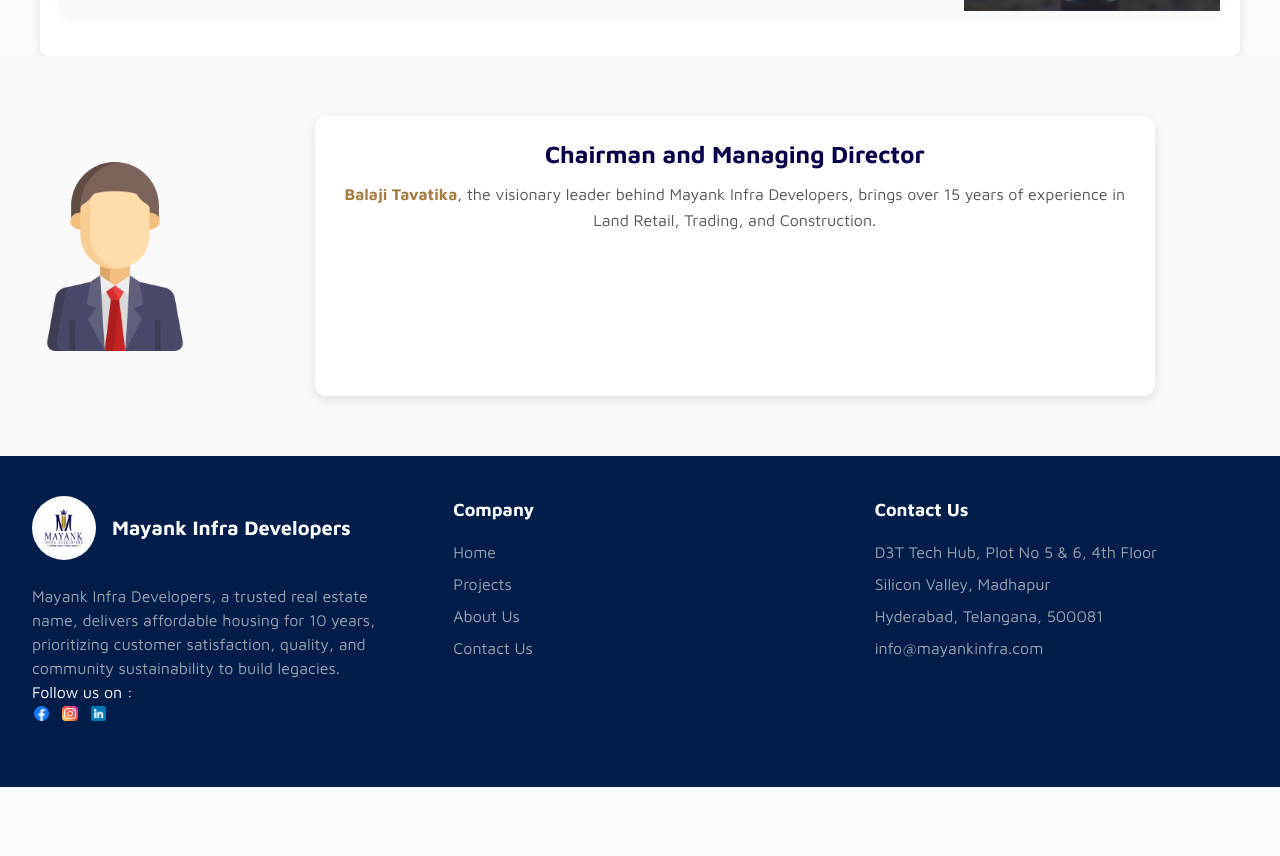
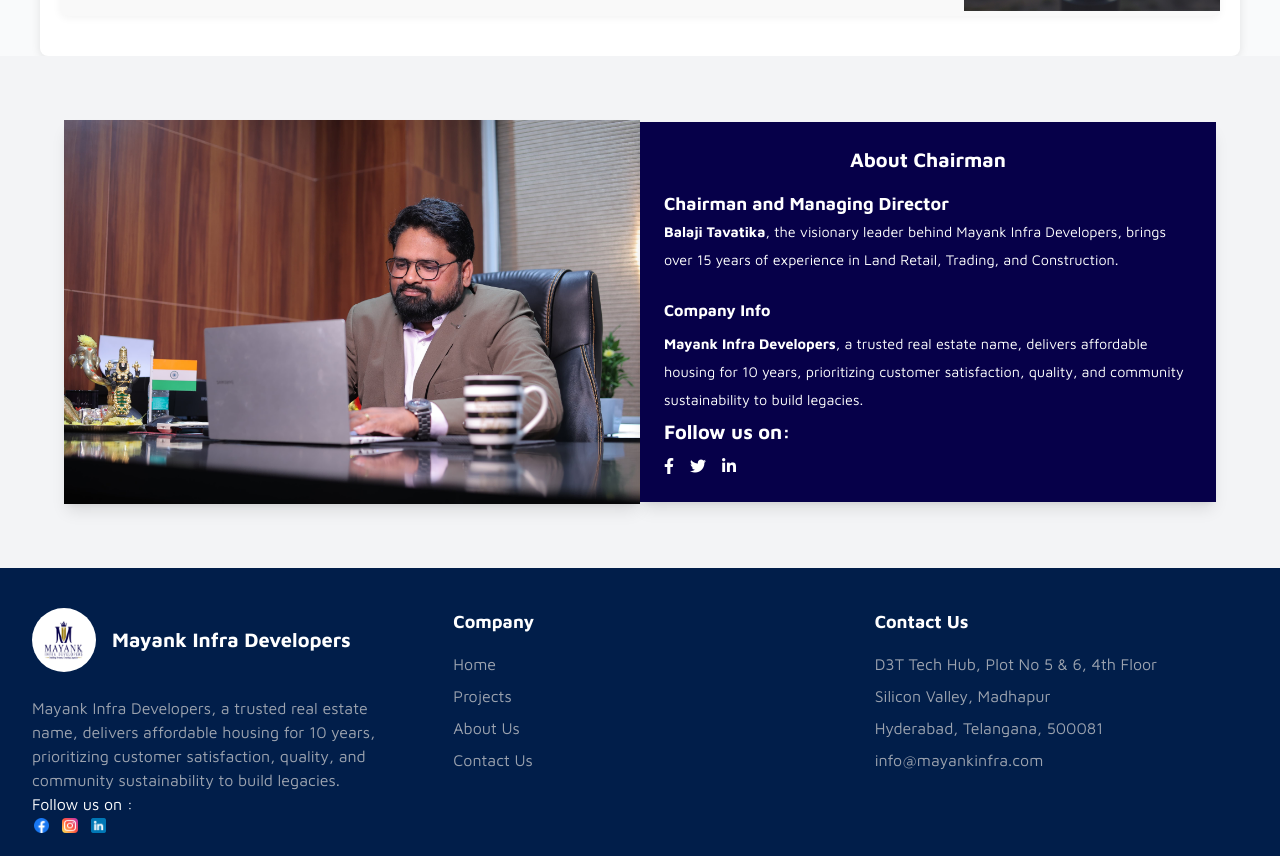
Before and after one commit to aravindnaidu09/Mayank-Website, a website: page about-us.html in a window 1280 px wide. Shown: the part 2076-2932 px from the top of the page. Before the commit the page ends 2863 px from the top, so only its background shows below. Drawn offline with nearby package versions, Linux system fonts and the light colour scheme.

Commit message:
changes done

```diff
--- a/about-us.html
+++ b/about-us.html
@@ -1211,36 +1211,49 @@
     </section>
 
     <!--Chairman Section-->
-    <section class="chairman-container">
-        <div class="chairman-card-img">
-            <div class="card-header">
-                <img src="./assets/Icons/DummyUser_Male.png" alt="Chairman Image" class="chairman-image">
+    <section class="bg-gray-100 py-16 px-6">
+        <div class="max-w-6xl mx-auto">
+          <div class="grid grid-cols-1 md:grid-cols-2 items-center">
+            <!-- Image Section -->
+            <div class="w-full">
+              <img src="assets/images/NewImgae/BalajiT.jpg" alt="Chairman" class="w-full shadow-lg">
             </div>
+
+            <!-- Content Section -->
+            <div class="text-white px-6 py -5 md:px-10 md:py-6 shadow-lg" style="background-color: #060049;">
+              <h2 class="text-xl font-bold mb-4 text-center md:text-left">About Chairman</h2>
+              <p class="text-lg font-semibold">Chairman and Managing Director</p>
+              <p class="text-lg mb-4" style="font-size: 0.9rem;">
+                <span class="font-bold">Balaji Tavatika</span>, the visionary leader behind Mayank Infra Developers, brings over 15 years of experience in Land Retail, Trading, and Construction.
+              </p>
+
+              <!-- Company Info -->
+              <h3 class="font-bold mt-6">Company Info</h3>
+              <p class="text-lg mt-2" style="font-size: 0.9rem;">
+                <span class="font-bold">Mayank Infra Developers</span>, a trusted real estate name, delivers affordable housing for 10 years, prioritizing customer satisfaction, quality, and community sustainability to build legacies.
+              </p>
+
+              <!-- Follow Us -->
+              <div class="mt-1">
+                <h3 class="text-xl font-bold">Follow us on:</h3>
+                <div class="flex flex-wrap space-x-4 mt-2">
+                  <a href="https://www.facebook.com/mayankinfradevelopers" target="_blank" class="text-white hover:text-gray-300">
+                    <i class="fab fa-facebook-f"></i>
+                  </a>
+                  <a href="https://twitter.com/mayankinfra" target="_blank" class="text-white hover:text-gray-300">
+                    <i class="fab fa-twitter"></i>
+                  </a>
+                  <a href="https://www.linkedin.com/company/mayank-infra-developers/" target="_blank" class="text-white hover:text-gray-300">
+                    <i class="fab fa-linkedin-in"></i>
+                  </a>
+                </div>
+              </div>
+
+
+            </div>
+          </div>
         </div>
-        <div class="">
-            <div class="chairman-card">
-
-                <div class="card-body">
-                    <h3><b style="color: #060049;">Chairman and Managing Director</b></h3>
-                    <p class="brief"><b style="color: #A57D42;">Balaji Tavatika</b>, the visionary leader behind Mayank Infra Developers, brings over 15 years of experience in Land Retail, Trading, and Construction.</p>
-                </div>
-                <div class="card-overlay">
-                    <h3 style="color: #060049;"><b>Chairman and Managing Director - Balaji Tavatika</b></h3>
-                    <ul>
-                        <li>The visionary leader behind Mayank Infra Developers is Balaji Tavatika, the Chairman and Managing
-                            Director. With a strong educational background in B.Com and Masters in Business Administration,
-                            Balaji brings over 15 years of experience in Land Retail, Trading, and Construction.</li>
-                        <li>His approach to real estate is built on trust, transparency, and a strong belief in providing his
-                            clients with secure and profitable investment opportunities. Balaji’s leadership and commitment to
-                            quality have been instrumental in positioning Mayank Infra Developers as a trusted name in the real
-                            estate sector.</li>
-                    </ul>
-                    <p></p>
-                    <p></p>
-                </div>
-            </div>
-        </div>
-    </section>
+      </section>
 
 
     <!-- Footer -->
```
Also changed, not shown: assets/images/NewImgae/BalajiT.jpg (added).
